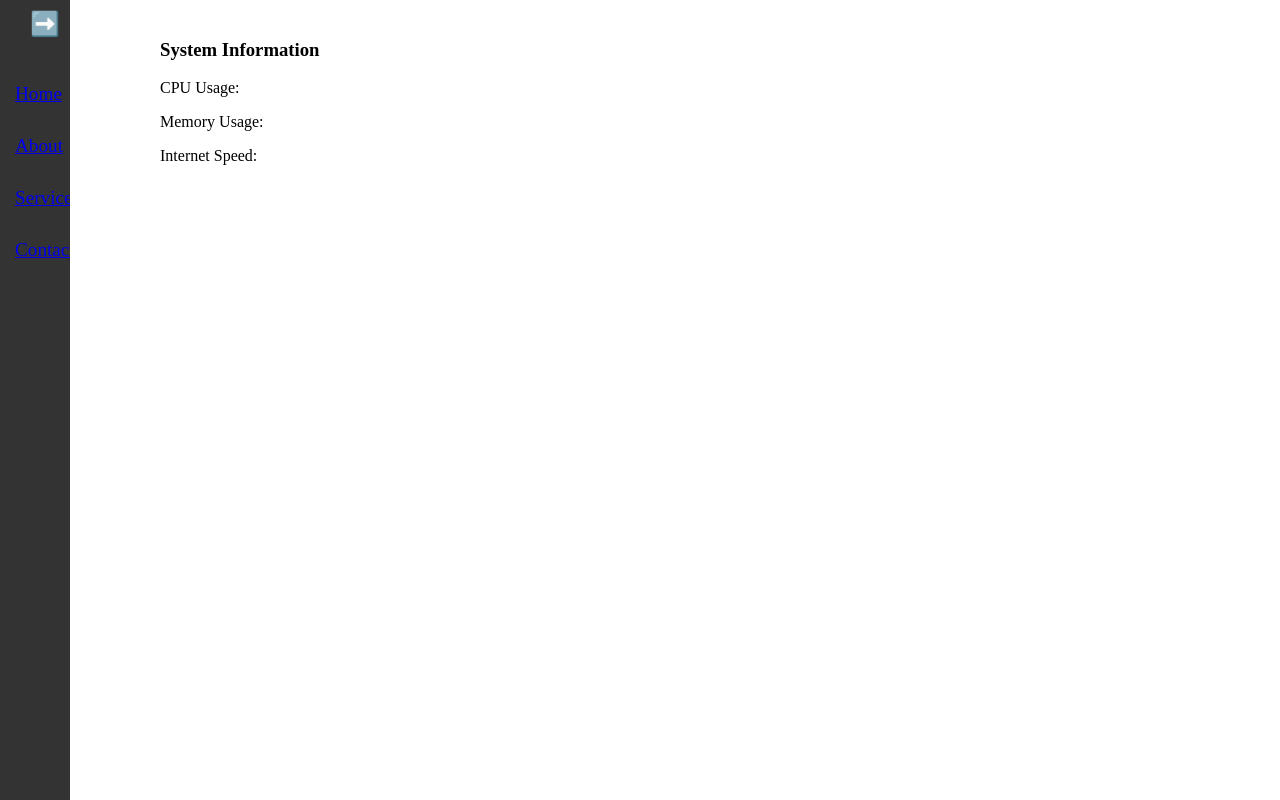
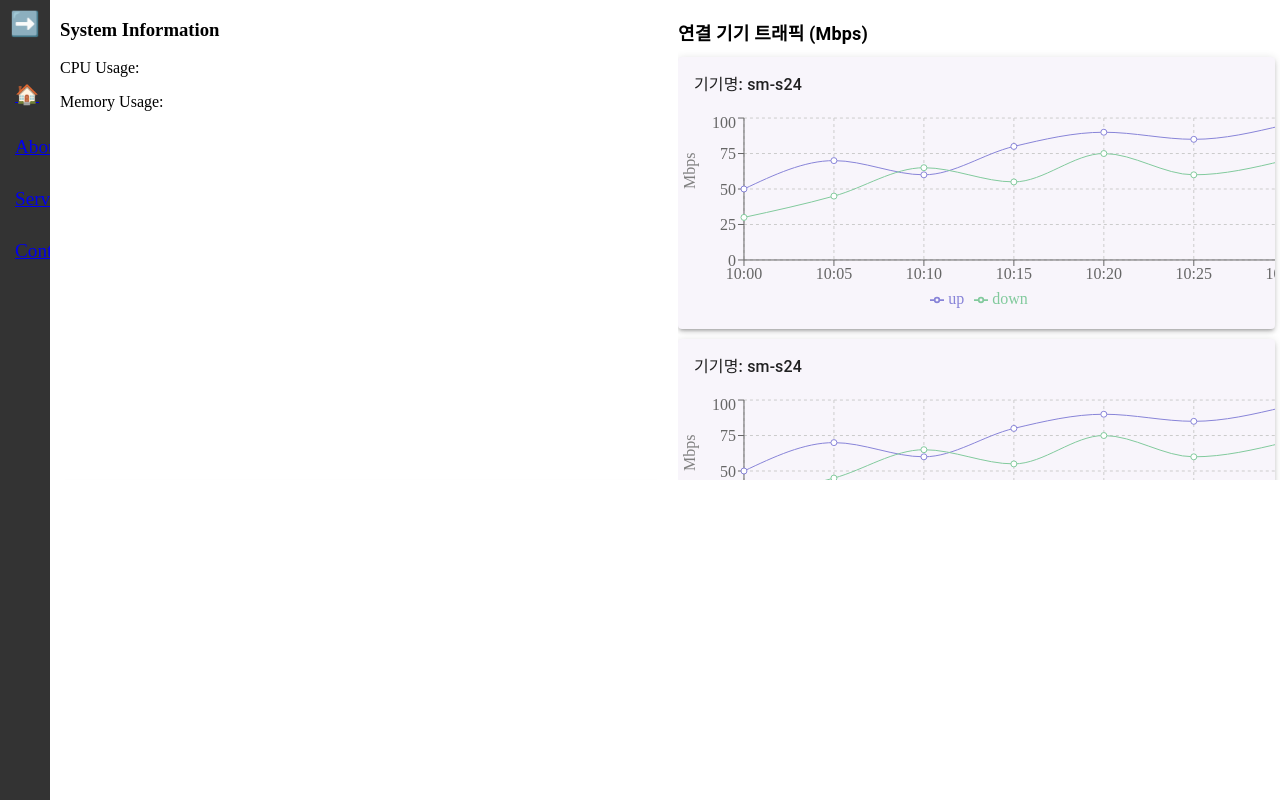
Before and after one commit to NetCustomMaster/front-end, a React (Vite) app: page /dashboard in a window 1280 px wide. Built offline with nearby package versions, Linux system fonts and the light colour scheme; no server answers.

Commit message:
feat:dashboard 기능

```diff
--- a/package.json
+++ b/package.json
@@ -20,6 +20,7 @@
     "react-dom": "^18.3.1",
     "react-router-dom": "^6.27.0",
     "react-simple-keyboard": "^3.8.7",
+    "recharts": "^2.13.2",
     "recoil": "^0.7.7",
     "styled-component": "^2.8.0",
     "styled-components": "^6.1.13"
--- a/src/Components/Common/Sidebar/Sidebar.tsx
+++ b/src/Components/Common/Sidebar/Sidebar.tsx
@@ -11,7 +11,7 @@ const LayoutContainer = styled.div`
 `;
 
 const SidebarContainer = styled.div<{ $isOpen: boolean; $isVisible: boolean }>`
-    width: ${(props) => (props.$isOpen ? "250px" : props.$isVisible ? "70px" : "0px")};
+    width: ${(props) => (props.$isOpen ? "180px" : props.$isVisible ? "50px" : "0px")};
     background-color: #333;
     color: #fff;
     transition: width 0.3s;
@@ -23,9 +23,11 @@ const SidebarContainer = styled.div<{ $isOpen: boolean; $isVisible: boolean }>`
 
 const MainContentContainer = styled.div<{ $isOpen: boolean; $isVisible: boolean }>`
     flex-grow: 1;
-    margin-left: ${(props) => (props.$isOpen ? "250px" : props.$isVisible ? "70px" : "0px")};
+    margin-left: ${(props) => (props.$isOpen ? "10px" : props.$isVisible ? "0px" : "0px")};
     transition: margin-left 0.3s;
-    padding: 20px;
+    height:480px;
+    padding-left:10px;
+    overflow-y:auto;
 `;
 
 const ToggleButton = styled.button`
@@ -80,7 +82,7 @@ const Sidebar: React.FC<SidebarProps> = ({ children }) => {
                 </ToggleButton>
                 <Menu>
                     <MenuItem>
-                        <Link to="/dashboard">Home</Link>
+                        <Link to="/dashboard"> {isOpen?"🏠 Home":"🏠"}  </Link>
                     </MenuItem>
                     <MenuItem>
                         <Link to="/about">About</Link>
--- a/src/Components/Dashboard/DashboardPage.tsx
+++ b/src/Components/Dashboard/DashboardPage.tsx
@@ -1,11 +1,39 @@
 import SystemInfo from "./SystemInfo.tsx";
 import Sidebar from "../Common/Sidebar/Sidebar.tsx";
+import {Box, Button, Grid, Typography} from "@mui/material";
+import {TraficCheck} from "./TraficCheck.tsx";
+
+
 
 export const DashboardPage = () => {
+
     return (
         <>
             <Sidebar>
-                <SystemInfo/>
+                <Grid container spacing={2} sx={{ height: "100%" }}>
+                    <Grid item xs={6}>
+                        <SystemInfo />
+                        <Box sx={{ marginTop: "60%" }}>
+                            <Button variant="contained" color="primary" fullWidth sx={{ marginTop: "10px" }}>
+                                설정
+                            </Button>
+                            <Button variant="contained" color="primary" fullWidth sx={{ marginTop: "10px" }}>
+                                문제 해결
+                            </Button>
+                        </Box>
+                    </Grid>
+                    <Grid item xs={6}>
+                        <Typography sx={{ fontWeight: "700", fontSize: "18px",mt:"20px" }}>
+                            연결 기기 트래픽 (Mbps)
+                        </Typography>
+                        <Box sx={{ height: "433px", overflowY:"auto" }}>
+
+                            <TraficCheck/>
+                            <TraficCheck/>
+                            <TraficCheck/>
+                        </Box>
+                    </Grid>
+                </Grid>
             </Sidebar>
         </>
     );
--- a/src/Components/Dashboard/SystemInfo.tsx
+++ b/src/Components/Dashboard/SystemInfo.tsx
@@ -4,7 +4,6 @@ const SystemInfo = () => {
     const [systemInfo, setSystemInfo] = useState({
         cpuUsage: '',
         memoryUsage: '',
-        internetSpeed: ''
     });
 
     useEffect(() => {
@@ -17,7 +16,6 @@ const SystemInfo = () => {
             setSystemInfo({
                 cpuUsage: data.cpuUsage,
                 memoryUsage: data.memoryUsage,
-                internetSpeed: data.internetSpeed,
             });
         };
 
@@ -37,7 +35,6 @@ const SystemInfo = () => {
             <h3>System Information</h3>
             <p>CPU Usage: {systemInfo.cpuUsage}</p>
             <p>Memory Usage: {systemInfo.memoryUsage}</p>
-            <p>Internet Speed: {systemInfo.internetSpeed}</p>
         </div>
     );
 };
--- /dev/null
+++ b/src/Components/Dashboard/TraficCheck.tsx
@@ -0,0 +1,44 @@
+import {Box, Card, Typography} from "@mui/material";
+import {CartesianGrid, Legend, Line, LineChart, ResponsiveContainer, Tooltip, XAxis, YAxis} from "recharts";
+
+export const TraficCheck = () => {
+    const data = [
+        { name: '10:00', up: 50, down: 30, amt: 20 },
+        { name: '10:05', up: 70, down: 45, amt: 40 },
+        { name: '10:10', up: 60, down: 65, amt: 50 },
+        { name: '10:15', up: 80, down: 55, amt: 60 },
+        { name: '10:20', up: 90, down: 75, amt: 70 },
+        { name: '10:25', up: 85, down: 60, amt: 80 },
+        { name: '10:30', up: 95, down: 70, amt: 85 },
+    ];
+    return (
+        <>
+
+            <Card sx={{ padding: "16px", boxShadow: 3, marginTop: "10px", background: "#f8f5fb" ,marginRight:"5px"}}>
+                <Typography sx={{ fontWeight: "500", fontSize: "16px" }}>
+                    기기명: sm-s24
+                </Typography>
+                <Box sx={{ width: "100%", height: 200, mt: 2, marginLeft:"-30px" }}>
+                    <ResponsiveContainer width="115%" height="100%">
+                        <LineChart
+                            data={data}
+                            margin={{
+                                top: 5,
+                                right: 30,
+                                left: 20,
+                                bottom: 5,
+                            }}
+                        >
+                            <CartesianGrid strokeDasharray="3 3" />
+                            <XAxis dataKey="name" />
+                            <YAxis label={{ value: 'Mbps', angle: -90, position: 'insideLeft' }} />
+                            <Tooltip />
+                            <Legend />
+                            <Line type="monotone" dataKey="up" stroke="#8884d8" activeDot={{ r: 8 }} />
+                            <Line type="monotone" dataKey="down" stroke="#82ca9d" />
+                        </LineChart>
+                    </ResponsiveContainer>
+                </Box>
+            </Card></>
+    );
+};
--- a/src/Components/Login/LoginForm.jsx
+++ b/src/Components/Login/LoginForm.jsx
@@ -31,9 +31,7 @@ const LoginForm = () => {
 
     // `useLayoutEffect`를 사용하여 활성화된 필드에 포커스를 강제로 유지
     const inputRef = useRef<HTMLInputElement>(null);
-    useLayoutEffect(() => {
-        if (inputRef.current !== null) inputRef.current.focus();
-    });
+
 
     return (
         <ThemeProvider theme={theme}>
```
Also changed, not shown: 1 other file (tests, documents, lock files or other folders).
